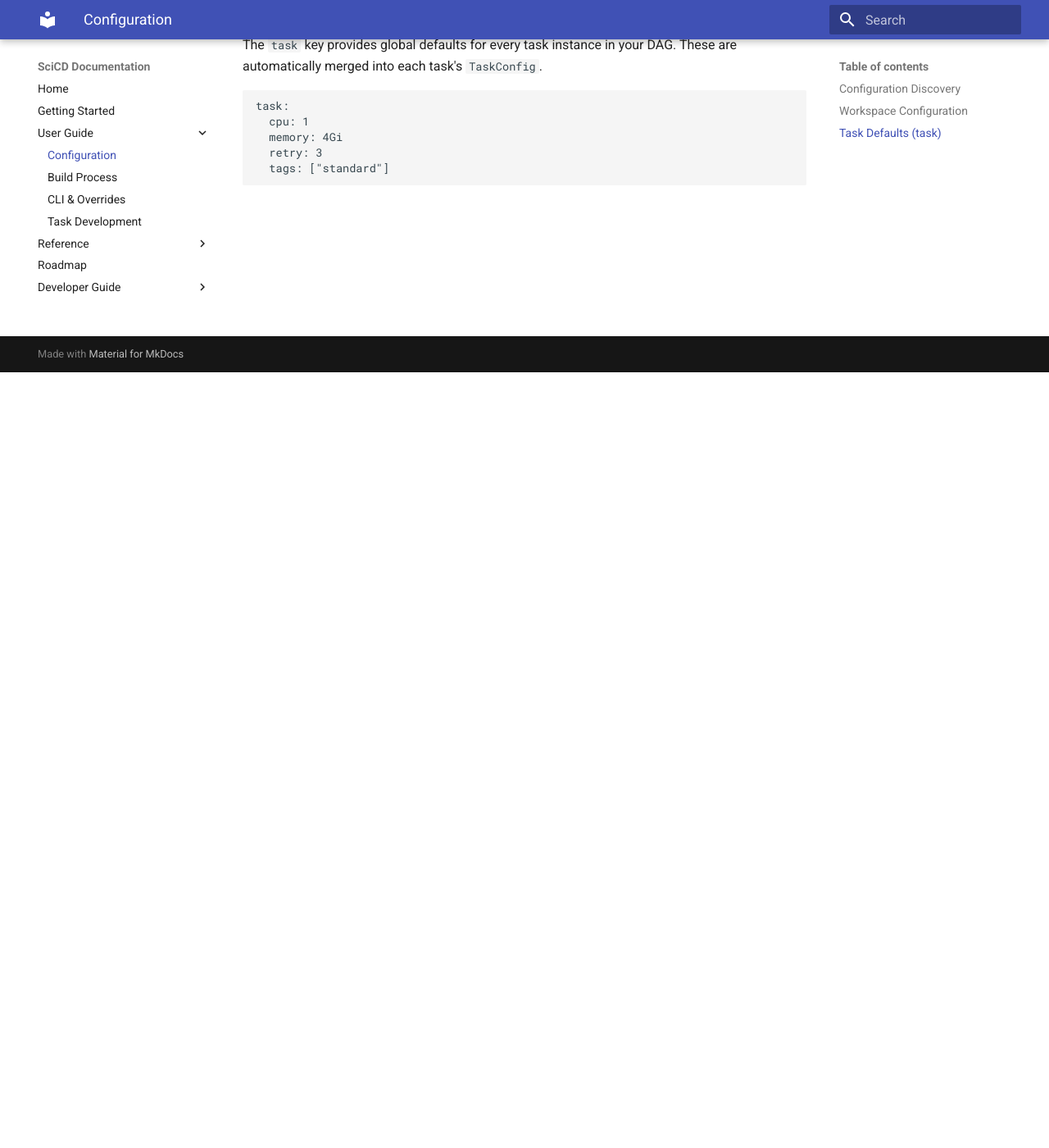
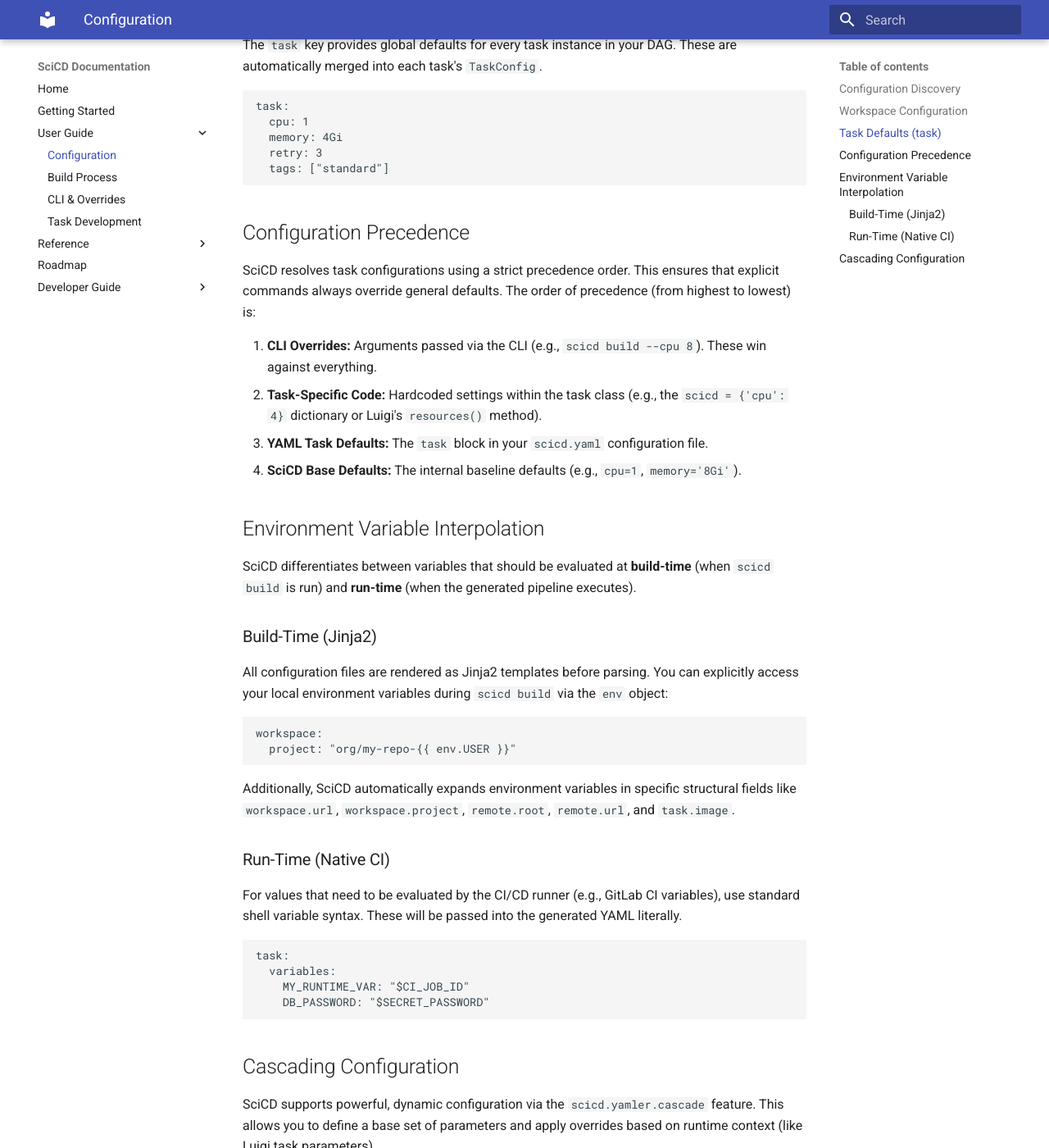
Before and after one commit to bil/scicd, an MkDocs documentation site: the page built from docs/user-guide/configuration.md, in a window 1280 px wide and 1400 px high, scrolled down 946 px. Shown: the whole window at 82% size. Built offline with MkDocs 1.6.1 and Material for MkDocs 9.7.7, drawn with Linux system fonts in a browser that asks for light colours; some of the changed text lies outside the part shown.

Commit message:
clis override EVERYTHING

````diff
--- a/docs/user-guide/configuration.md
+++ b/docs/user-guide/configuration.md
@@ -41,3 +41,68 @@ task:
   retry: 3
   tags: ["standard"]
 ```
+
+## Configuration Precedence
+
+SciCD resolves task configurations using a strict precedence order. This ensures that explicit commands always override general defaults. The order of precedence (from highest to lowest) is:
+
+1. **CLI Overrides:** Arguments passed via the CLI (e.g., `scicd build --cpu 8`). These win against everything.
+2. **Task-Specific Code:** Hardcoded settings within the task class (e.g., the `scicd = {'cpu': 4}` dictionary or Luigi's `resources()` method).
+3. **YAML Task Defaults:** The `task` block in your `scicd.yaml` configuration file.
+4. **SciCD Base Defaults:** The internal baseline defaults (e.g., `cpu=1`, `memory='8Gi'`).
+
+## Environment Variable Interpolation
+
+SciCD differentiates between variables that should be evaluated at **build-time** (when `scicd build` is run) and **run-time** (when the generated pipeline executes).
+
+### Build-Time (Jinja2)
+
+All configuration files are rendered as Jinja2 templates before parsing. You can explicitly access your local environment variables during `scicd build` via the `env` object:
+
+```yaml
+workspace:
+  project: "org/my-repo-{{ env.USER }}"
+```
+
+Additionally, SciCD automatically expands environment variables in specific structural fields like `workspace.url`, `workspace.project`, `remote.root`, `remote.url`, and `task.image`.
+
+### Run-Time (Native CI)
+
+For values that need to be evaluated by the CI/CD runner (e.g., GitLab CI variables), use standard shell variable syntax. These will be passed into the generated YAML literally.
+
+```yaml
+task:
+  variables:
+    MY_RUNTIME_VAR: "$CI_JOB_ID"
+    DB_PASSWORD: "$SECRET_PASSWORD"
+```
+
+## Cascading Configuration
+
+SciCD supports powerful, dynamic configuration via the `scicd.yamler.cascade` feature. This allows you to define a base set of parameters and apply overrides based on runtime context (like Luigi task parameters).
+
+To use this, configure a `path_cascade` in your `scicd.yaml`:
+
+```yaml
+user:
+  path_cascade: "config/params.yml.j2"
+```
+
+Then, in `config/params.yml.j2`, you can use the `config` and `override` blocks:
+
+```yaml
+MyAnalysisTask:
+  config:
+    learning_rate: 0.01
+    batch_size: 32
+  override:
+    - match: { dataset: "large_.*" } # Regex matching against task parameters!
+      config:
+        batch_size: 128
+        cpu: 16
+    - match: { env: "prod" }
+      config:
+        learning_rate: 0.001
+```
+
+If a task named `MyAnalysisTask` is run with the parameter `--dataset large_images`, the cascading system will evaluate the `override` rules top-to-bottom. The `batch_size` will be updated to `128` because the regex `large_.*` matches `large_images`.
````
Also changed, not shown: docs/user-guide/cli.md (+13 -5 lines), docs/user-guide/tasks.md (+20 -13 lines), 6 other files.
